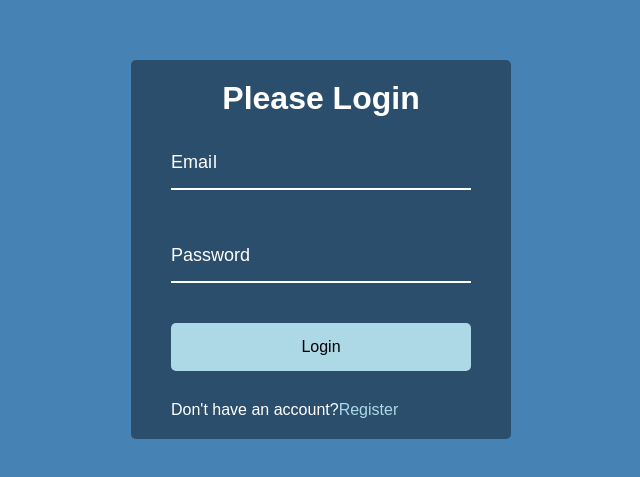
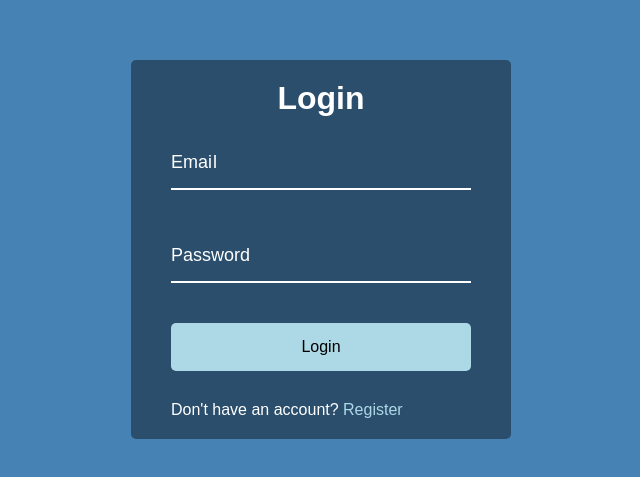
Before and after one commit to gulyr/50-Projects-HTML-CSS-JS, a plain HTML site: page Form Wave Animation/index.htm in a window 1280 px wide. Shown: the part 151-628 px from the top of the page, without its empty margins (319-959 px from the left). Drawn offline with Linux system fonts and the light colour scheme; a web font is replaced by a local one.

Commit message:
refactor: "Form Wave Animation updated"

```diff
--- a/Form Wave Animation/index.htm
+++ b/Form Wave Animation/index.htm
@@ -8,7 +8,7 @@
   </head>
   <body>
     <div class="container">
-      <h1>Please Login</h1>
+      <h1>Login</h1>
       <form action="">
         <div class="form-control">
           <input type="text" required />
@@ -19,7 +19,7 @@
           <label for="">Password</label>
         </div>
         <button class="btn">Login</button>
-        <p class="text">Don't have an account?<a href="#">Register</a></p>
+        <p class="text">Don't have an account? <a href="#">Register</a></p>
       </form>
     </div>
     <script src="script.js"></script>
```
